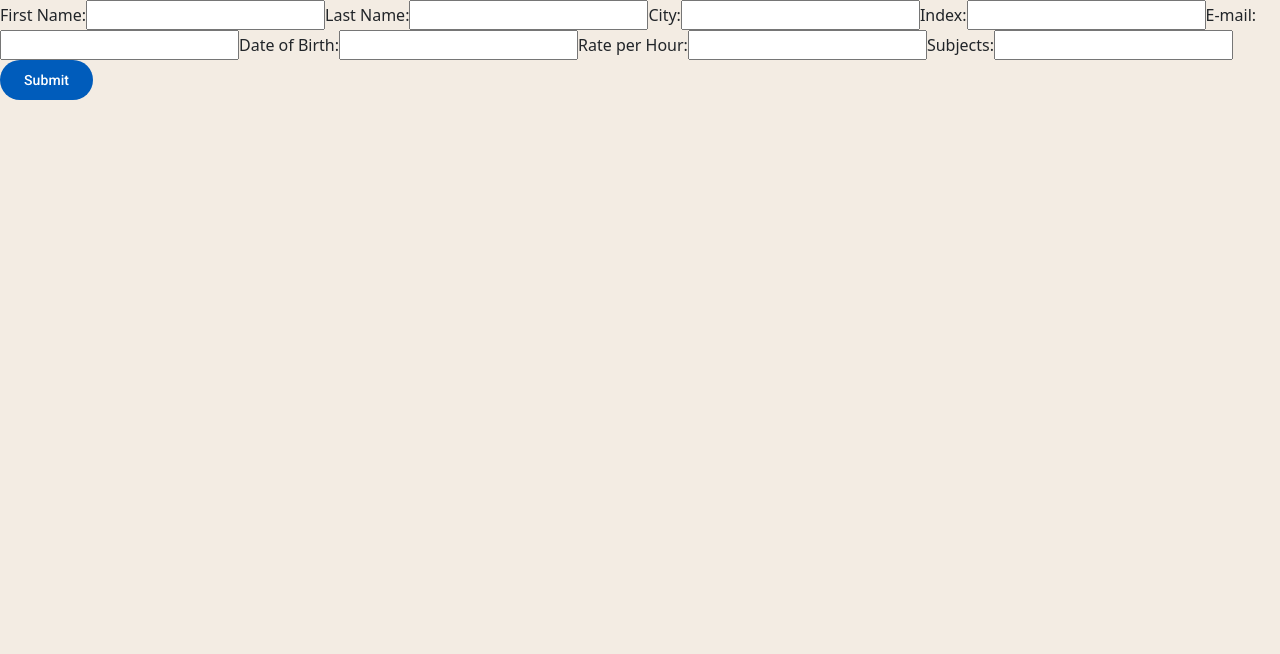
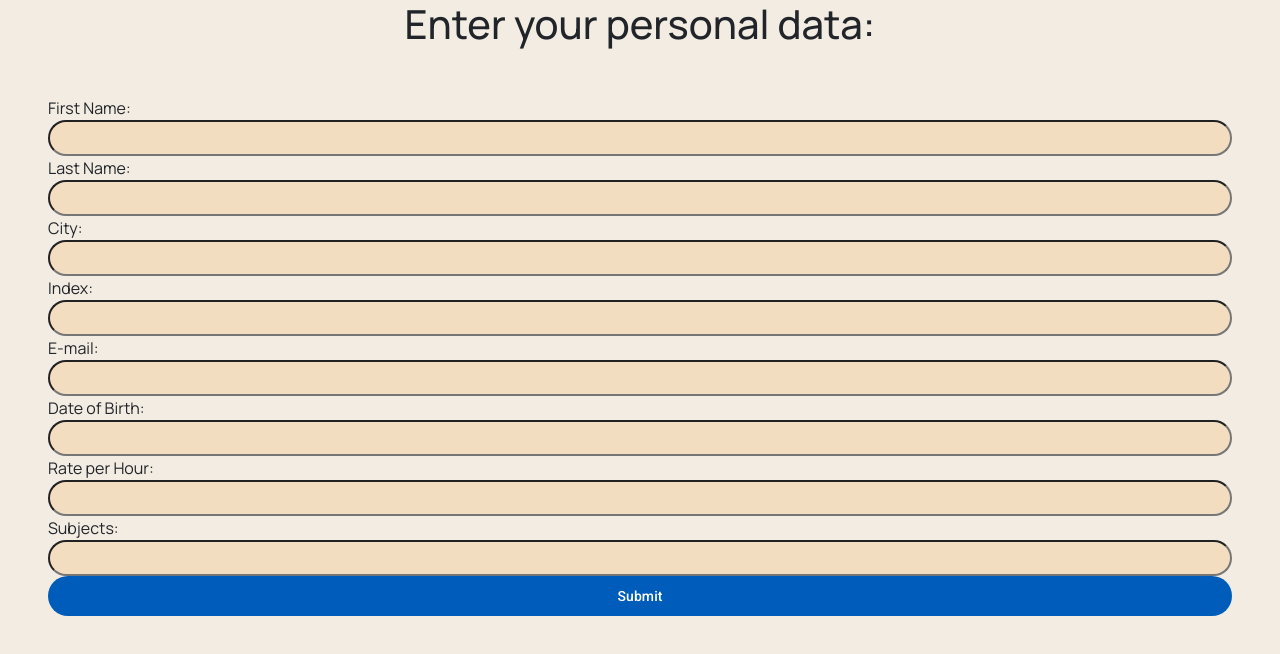
Before and after one commit to timon483/tutor-app, an Angular app in the folder frontend/: page /signup in a window 1280 px wide. Shown: the top 654 px of the page. Built offline with nearby package versions, Linux system fonts and the light colour scheme.

Commit message:
feat(TAP-0003): style for signup form

```diff
--- a/frontend/src/app/signup-form/signup-form.component.css
+++ b/frontend/src/app/signup-form/signup-form.component.css
@@ -0,0 +1,16 @@
+input {
+  background-color: var(--tutor-tertiary);
+  border-radius: 20px;
+  font-family: "Manrope", sans-serif;
+  font-size: 20px;
+  color: var(--text-color);
+}
+
+.forms {
+  display: grid;
+}
+
+h1 {
+  text-align: center;
+
+}
--- a/frontend/src/app/signup-form/signup-form.component.html
+++ b/frontend/src/app/signup-form/signup-form.component.html
@@ -1,4 +1,6 @@
-<form [formGroup]="signUpform" (ngSubmit)="onSubmit()">
+<h1>Enter your personal data:</h1>
+
+<form class="forms mx-5 my-5" [formGroup]="signUpform" (ngSubmit)="onSubmit()">
 
   <label for="first-name">First Name: </label>
   <input id="first-name" type="text" formControlName="firstName">
@@ -13,7 +15,7 @@
   <input id="index" type="text" formControlName="index">
 
   <label for="email">E-mail: </label>
-  <input id="email" type="text" formControlName="email">
+  <input id="email" type="email" formControlName="email">
 
   <label for="dateOfBirth">Date of Birth: </label>
   <input id="dateOfBirth" type="text" formControlName="dateOfBirth">
--- a/frontend/src/styles.css
+++ b/frontend/src/styles.css
@@ -4,7 +4,12 @@
 @import url('https://fonts.googleapis.com/css2?family=Manrope:wght@200..800&display=swap');
 
 html, body { height: 100%;
-background-color: var(--tutor-primary)
+background-color: var(--tutor-primary);
+  font-family: "Manrope", sans-serif;
+}
+
+h1 {
+  font-size: 40px;
 }
 
 :root {
```
